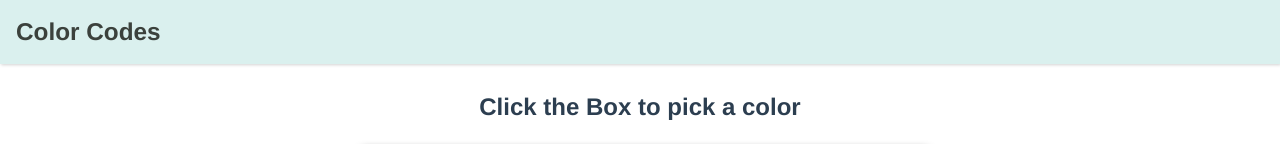
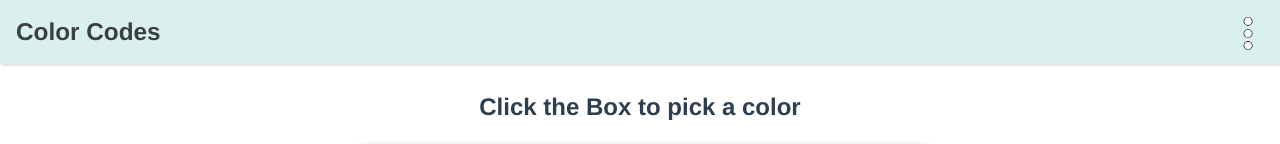
Before and after one commit to Julianlau1998/Color-Codes, a Vue app: page / in a window 1280 px wide. Shown: the top 144 px of the page. Built offline with nearby package versions, Linux system fonts and the light colour scheme; what vue2-touch-events would draw is missing.

Commit message:
menu icon

```diff
--- a/src/components/Navbar.vue
+++ b/src/components/Navbar.vue
@@ -1,27 +1,27 @@
 <template>
   <div class="navbar">
-    <!-- <img
+    <img
       src="../../public/img/menu.png"
       alt="menu icon"
       class="menu"
       @click="menu=!menu"
-      > -->
+      >
     <h3
       id="navTitle"
     >
       Color Codes
     </h3>
-    <!-- <div
+    <div
       v-if="menu"
       class="openMenu"
     >
       <a
         id="rate"
-        href='https://play.google.com/store/apps/details?id=xyz.appmaker.xjzpta'
+        href='https://play.google.com/store/apps/details?id=xyz.appmaker.mcivzd'
       >
         Rate this app
       </a>
-    </div> -->
+    </div>
   </div>
 </template>
 
```
